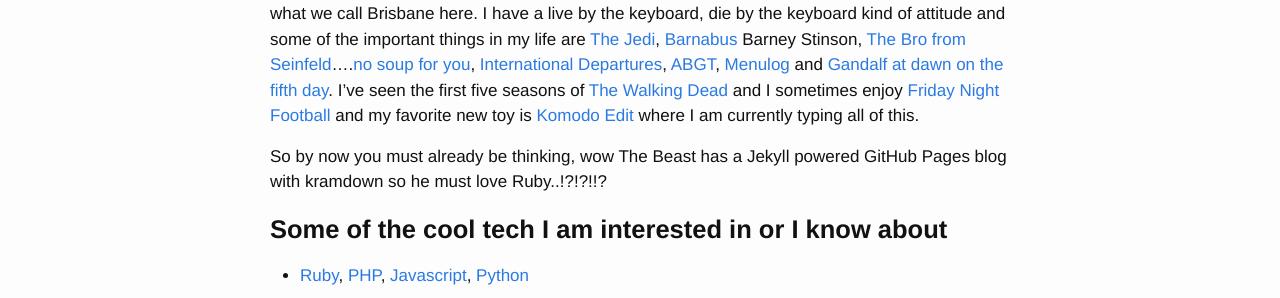
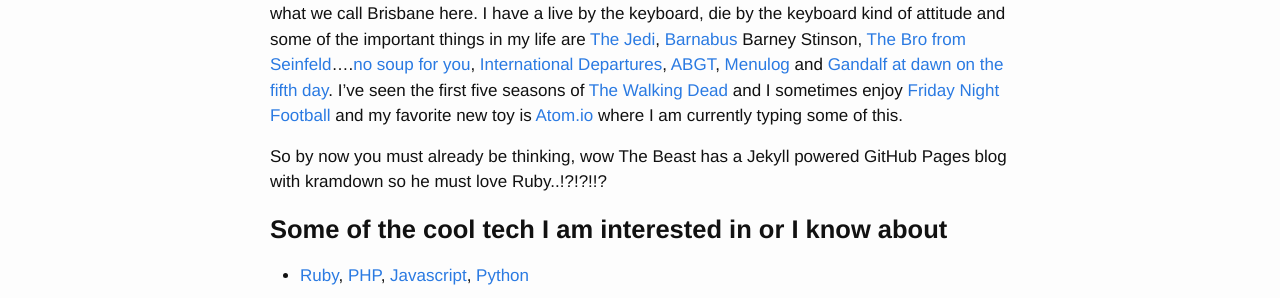
Before and after one commit to slurpcode/beast, a Jekyll site: the page built from about.md, in a window 1280 px wide and 900 px high. Shown: the part 214-512 px from the top of the window. Built offline with Jekyll 4.4.1, drawn with Linux system fonts in a browser that asks for light colours.

Commit message:
Update about.md

```diff
--- a/about.md
+++ b/about.md
@@ -14,8 +14,7 @@ https://www.mixcloud.com/internationaldepartures/){:target="_blank"}, [ABGT](
 http://www.aboveandbeyond.nu/abgt){:target="_blank"}, [Menulog](
 https://www.menulog.com.au/){:target="_blank"} and [Gandalf at dawn on the fifth day](https://www.youtube.com/watch?v=mNMk0XGa0bQ){:target="_blank"}. I've seen the first five seasons of [The Walking Dead](
 http://www.amc.com/shows/the-walking-dead){:target="_blank"} and I sometimes enjoy [Friday Night Football](
-http://www.nrl.com/){:target="_blank"} and my favorite new toy is [Komodo Edit](
-http://komodoide.com/komodo-edit/){:target="_blank"} where I am currently typing all of this.
+http://www.nrl.com/){:target="_blank"} and my favorite new toy is [Atom.io](https://atom.io/){:target="_blank"} where I am currently typing some of this.
 
 So by now you must already be thinking, wow The Beast has a Jekyll powered GitHub Pages blog with kramdown so he must love Ruby..!?!?!!?
 
```
